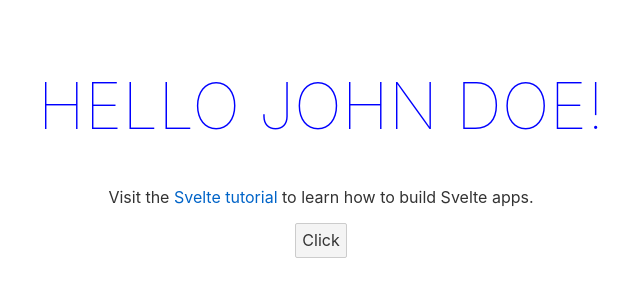
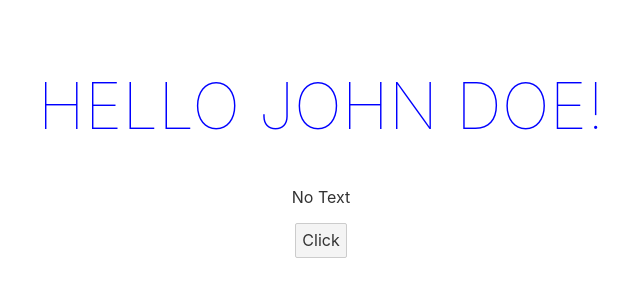
Before and after one commit to rizqyfahmi/hello-svelte, a Svelte app: page / in a window 1280 px wide. Shown: the top 300 px of the page, without its empty margins (319-959 px from the left). Built offline with nearby package versions, Linux system fonts and the light colour scheme.

Commit message:
Conditional

```diff
--- a/src/App.svelte
+++ b/src/App.svelte
@@ -2,18 +2,24 @@
 	let firstname = "John";
 	let lastname = "Doe";
 	let color = "blue";
+	let showText = false
 
 	// reactive values (it reacts for firstname or lastname change)
 	$: name = firstname + " " + lastname;
 
 	const toggle = () => {
 		color = (color === "blue") ? "red" : "blue"
+		showText = !showText
 	}
 </script>
 
 <main>
 	<h1 style="color: {color};">Hello {name}!</h1>
-	<p>Visit the <a href="https://svelte.dev/tutorial">Svelte tutorial</a> to learn how to build Svelte apps.</p>
+	{#if showText}
+		<p>Visit the <a href="https://svelte.dev/tutorial">Svelte tutorial</a> to learn how to build Svelte apps.</p>
+	{:else}
+		<p>No Text</p>
+	{/if}
 
 	<button on:click={toggle}>Click</button>
 </main>
```
